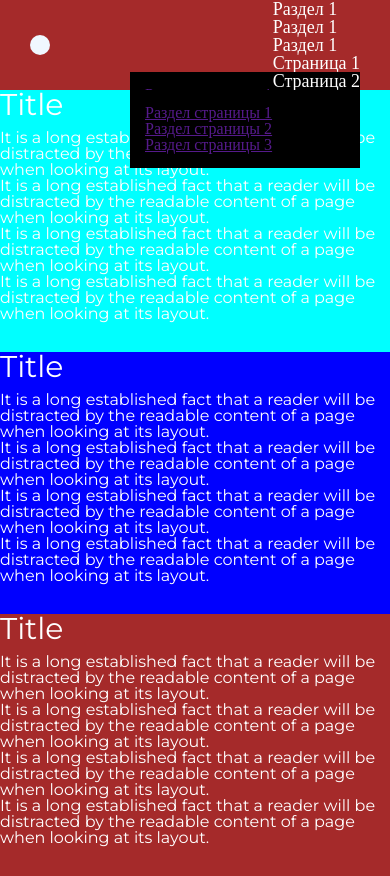
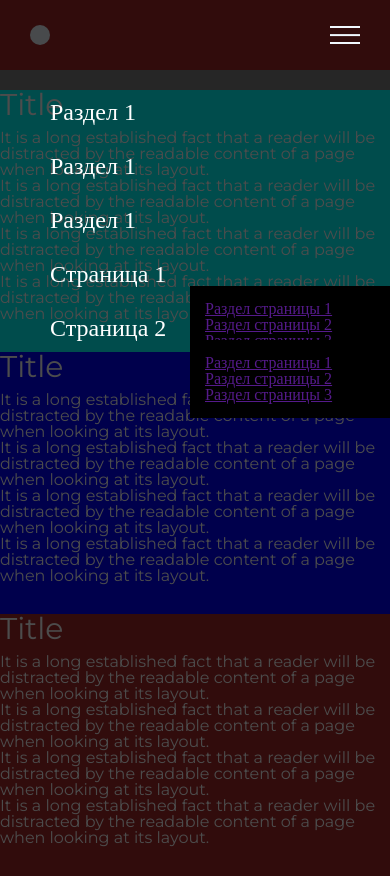
Before and after one commit to weironRX/web-development, a plain HTML site: page burger-menu/index.html in a window 390 px wide. Drawn offline with Linux system fonts and the light colour scheme.

Commit message:
burger update

```diff
--- a/burger-menu/style.css
+++ b/burger-menu/style.css
@@ -71,6 +71,7 @@ body {
 .menu {
 }
 .menu__icon {
+    display: none;
 }
 .menu__body {
 }
@@ -158,3 +159,68 @@ body._touch {
         }
     }
 }
+@media (max-width: 767px) {
+    .menu__icon {
+        display: block;
+        z-index: 5;
+        position: relative;
+        width: 30px;
+        height: 18px;
+        cursor: pointer;
+    }
+    .menu__icon > span,
+    .menu__icon::before,
+    .menu__icon::after {
+        position: absolute;
+        left: 0;
+        height: 10%;
+        width: 100%;
+        transition: all .4s ease-in;
+        background-color: aliceblue;
+    }
+
+    .menu__icon::before,
+    .menu__icon::after {
+        content: "";
+    }
+
+    .menu__icon::before {
+        top: 0;
+    }
+
+    .menu__icon::after {
+        bottom: 0;
+    }
+
+    .menu__icon > span {
+        top: 50%;
+        transform: scale(1) translate(0px, -50%);
+    }
+
+    .menu__body {
+        position: fixed;
+        top: 0;
+        left: 0;
+        width: 100%;
+        height: 100%;
+        background-color: rgba(0, 0, 0, 0.7);
+        padding: 100px 30px 30px 30px;
+        transition: left .3s ease-in-out;
+    }
+
+    .menu__list > li:not(:last-child) {
+        margin-bottom: 30px;
+    }
+
+    .menu__list > li {
+        flex-wrap: wrap;
+    }
+
+    .menu__link {
+        font-size: 24px;
+    }
+
+    .menu__sub-list {
+        flex: 1 1 100%;
+    }
+}
```
